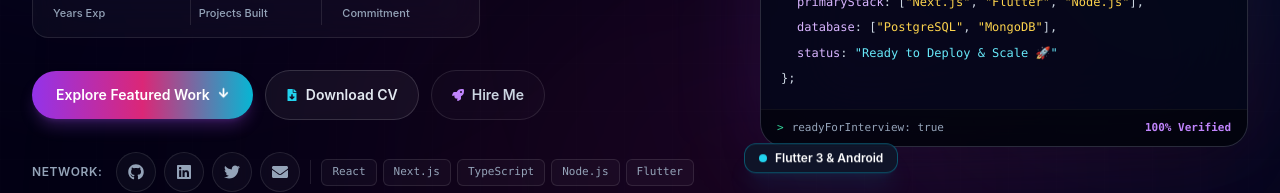
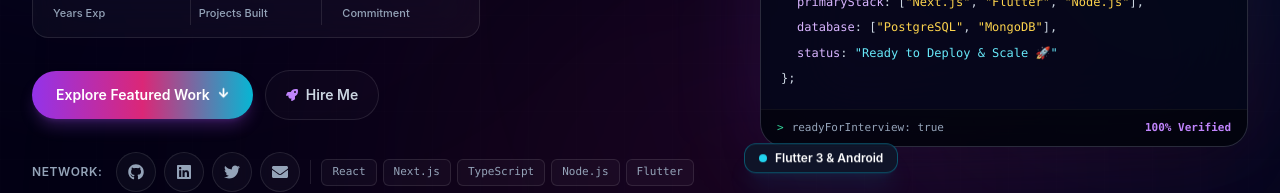
Before and after one commit to Maharab2134/Maharab_Portfolio, a React (Create React App) app: page / in a window 1280 px wide. Shown: the part 513-706 px from the top of the page. Built offline with nearby package versions, Linux system fonts and the light colour scheme; no server answers; the database is empty.

Commit message:
feat(hero): remove download cv button from hero action buttons

```diff
--- a/src/components/Hero.tsx
+++ b/src/components/Hero.tsx
@@ -11,7 +11,6 @@ import {
   FaLinkedin,
   FaTwitter,
   FaEnvelope,
-  FaFileDownload,
   FaArrowDown,
   FaRocket,
   FaTerminal,
@@ -272,17 +271,6 @@ const Hero: React.FC = () => {
               >
                 <span>Explore Featured Work</span>
                 {renderIcon(FaArrowDown, { size: 11, className: "animate-bounce" })}
-              </a>
-
-              <a
-                href={profile.resumeUrl}
-                target="_blank"
-                rel="noreferrer"
-                download
-                className="inline-flex items-center gap-2 px-5 py-3.5 text-sm font-semibold text-slate-200 transition-all duration-300 border rounded-full bg-white/5 border-white/15 hover:bg-white/10 hover:text-white hover:border-cyan-500/40 backdrop-blur-sm active:scale-95 cursor-pointer"
-              >
-                {renderIcon(FaFileDownload, { size: 12, className: "text-cyan-400" })}
-                <span>Download CV</span>
               </a>
 
               <a
```
Also changed, not shown: 7 other files (tests, documents, lock files or other folders).
